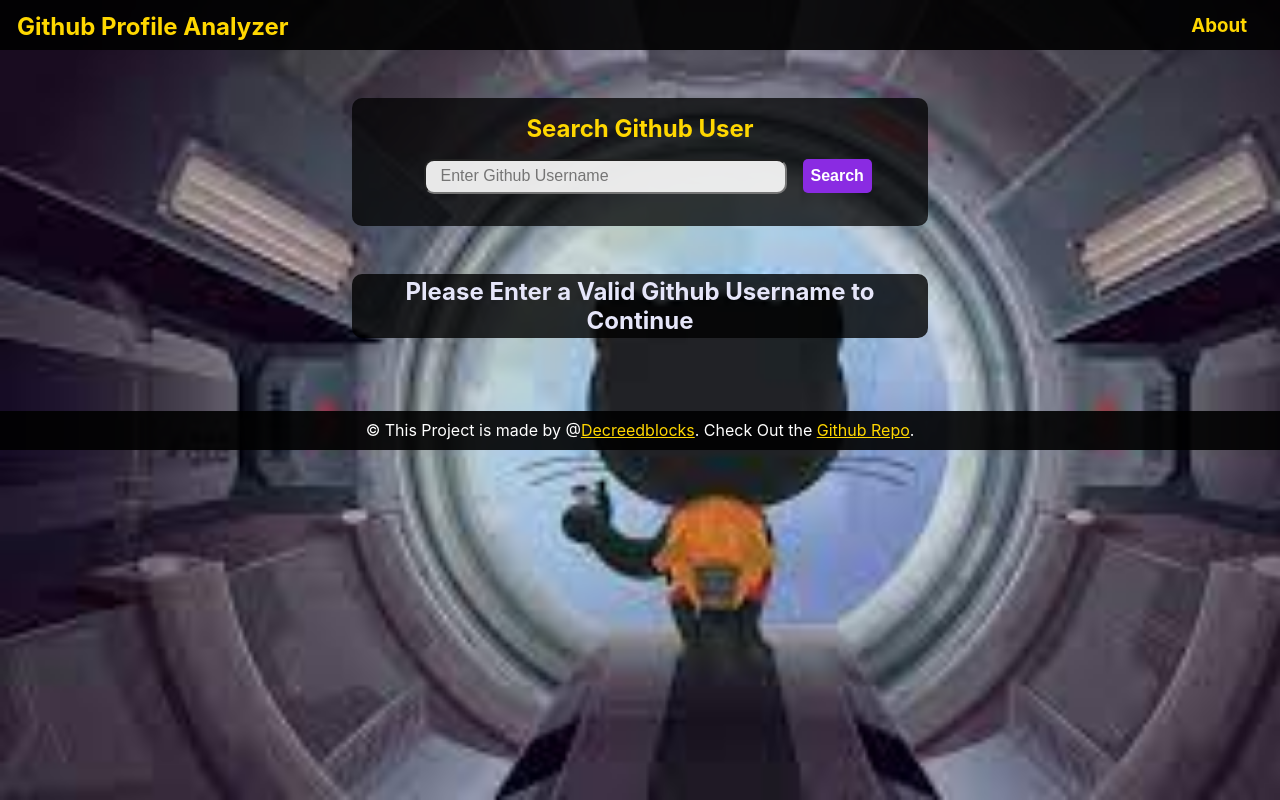
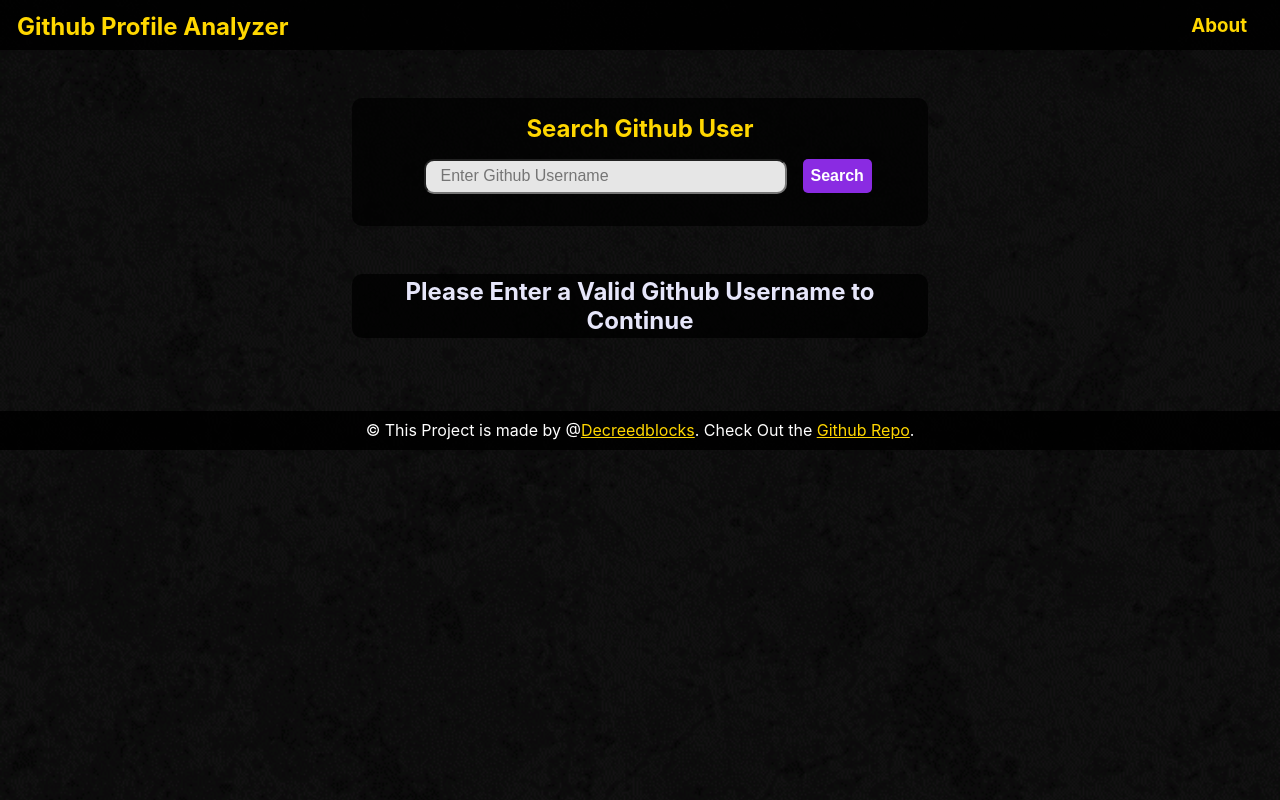
Before and after one commit to Decreedblocks/GitPulse, a React (Create React App) app: page / in a window 1280 px wide. Built offline with nearby package versions, Linux system fonts and the light colour scheme.

Commit message:
Update index.css

```diff
--- a/src/index.css
+++ b/src/index.css
@@ -1,7 +1,7 @@
 body {
   background: lavender;
   /*background-color: teal;*/
-  background-image: url("./assets/download.jpg");
+  background-image: url("./assets/mOj6vHu.png");
   background-repeat: no-repeat;
   background-size: cover;
   margin: 0;
```
